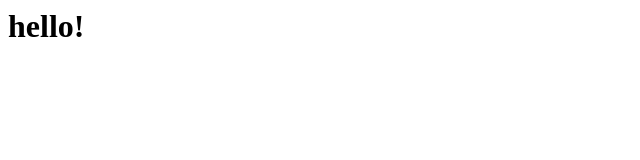
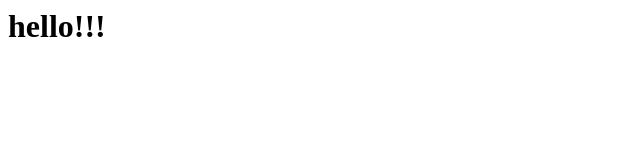
Before and after one commit to Shawn-monash/FIT3179, a plain HTML site: page index.html in a window 1280 px wide. Shown: the full height of the page, 0-640 px from the left. Drawn offline with Linux system fonts and the light colour scheme.

Commit message:
Create index.html for my project

```diff
--- a/index.html
+++ b/index.html
@@ -1 +1 @@
-<h1>hello!</h1>
+<h1>hello!!!</h1>
```
